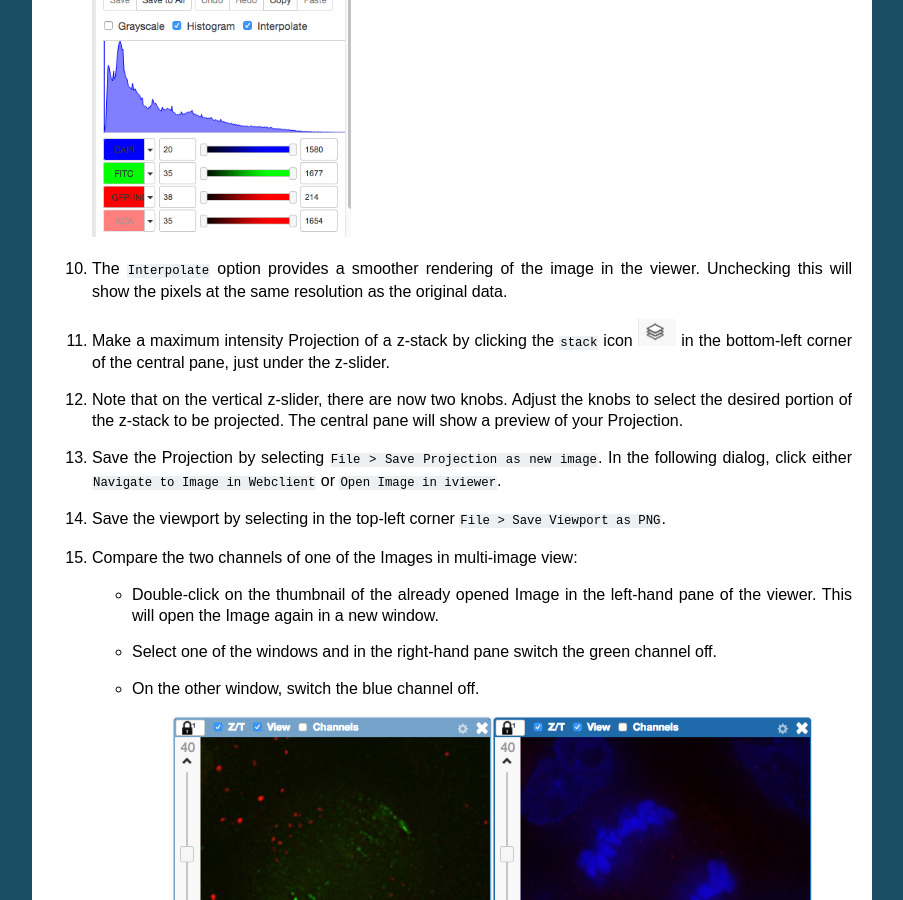
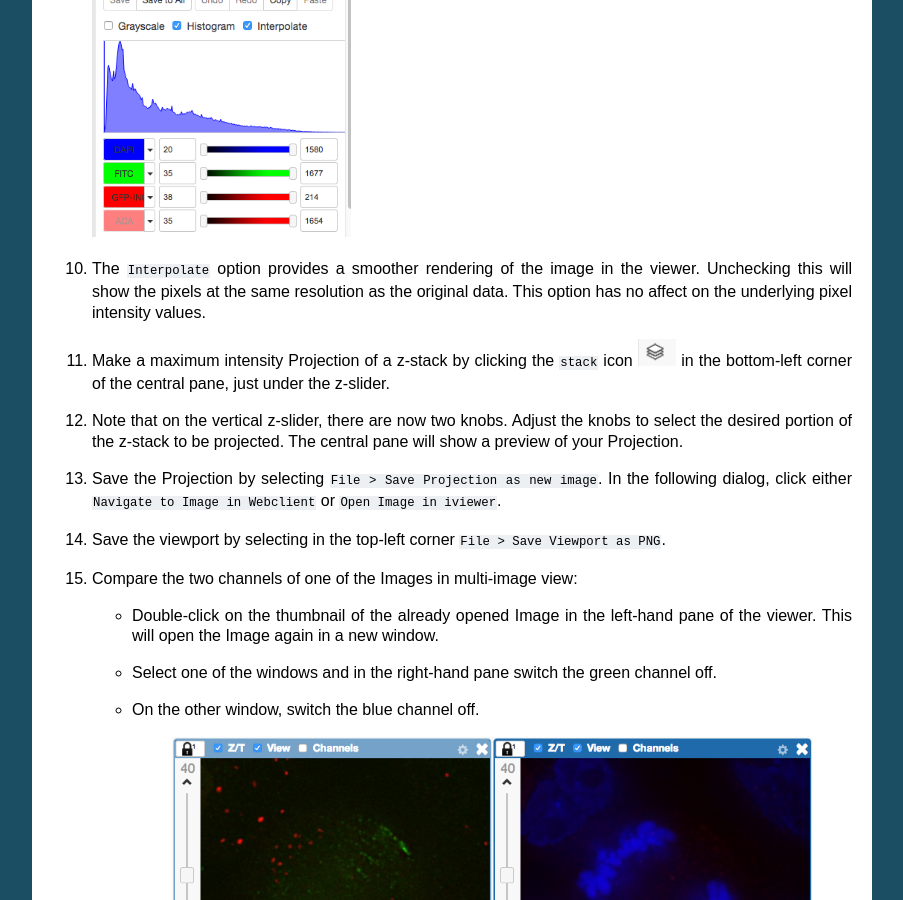
Before and after one commit to ome/omero-guide-iviewer, a Sphinx documentation site: the page built from docs/iviewer_viewing.rst, in a window 1280 px wide and 900 px high, scrolled down 2142 px. Shown: the whole window, without its empty margins (198-1101 px from the left). Built offline with Sphinx 7.4.7, drawn with Linux system fonts in a browser that asks for light colours.

Commit message:
Add note about pixel intensities

```diff
--- a/docs/iviewer_viewing.rst
+++ b/docs/iviewer_viewing.rst
@@ -80,7 +80,7 @@
 
    |image0b|
 
-#. The ``Interpolate`` option provides a smoother rendering of the image in the viewer. Unchecking this will show the pixels at the same resolution as the original data.
+#. The ``Interpolate`` option provides a smoother rendering of the image in the viewer. Unchecking this will show the pixels at the same resolution as the original data. This option has no affect on the underlying pixel intensity values.
 
 #. Make a maximum intensity Projection of a z-stack by clicking the ``stack`` icon |image0c| in the bottom-left corner of the central pane, just under the z-slider.
 
```
